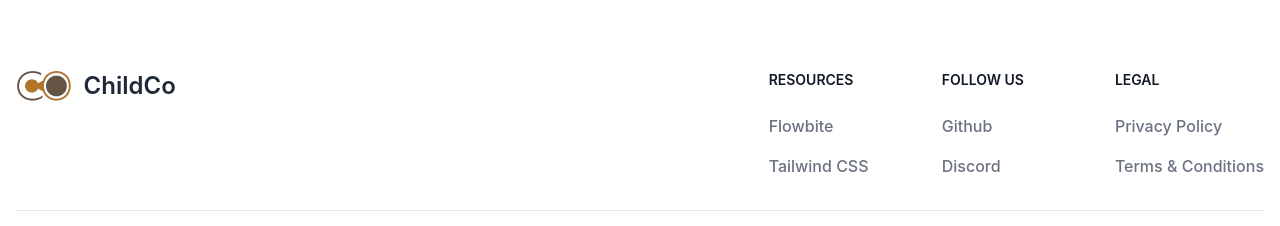
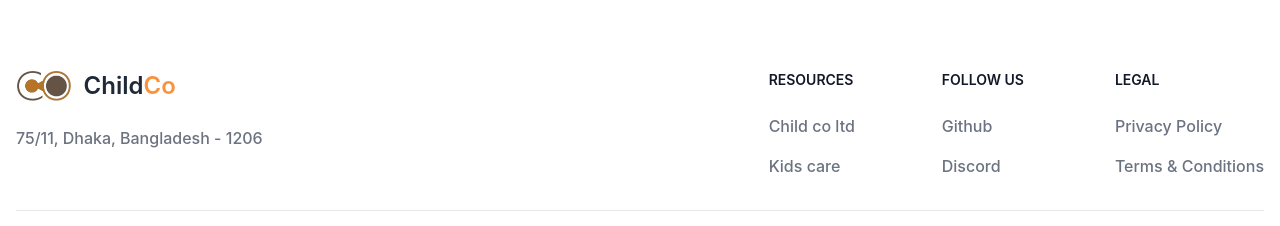
Before and after one commit to Md-Shakhawat-Hosen/child-co-client, a React (Vite) app: page / in a window 1280 px wide. Shown: the part 2722-2948 px from the top of the page. Built offline with nearby package versions, Linux system fonts and the light colour scheme; no server answers.

Commit message:
added some style for eye catchy

```diff
--- a/src/Components/About/About.jsx
+++ b/src/Components/About/About.jsx
@@ -8,7 +8,7 @@ const About = () => {
         <div>
           <div className="flex flex-col lg:flex-row gap-6">
             <div className="flex-1">
-              <p>
+              <p className='text-justify'>
                 For Kids Co is a quality, affordable, before and after school
                 club and holiday playscheme for children. At For Kids Co, your
                 child will benefit from a caring, safe and supported environment
@@ -32,7 +32,7 @@ const About = () => {
             <div className="flex-1">
               <img src={img_2} alt="" />
             </div>
-            <div className='flex-1'>
+            <div className='flex-1 text-justify'>
               <p>
                 Healthy living is promoted and reflected in our menus and
                 activities. You will be provided with a schedule of activities
--- a/src/Components/Footer/Footer.jsx
+++ b/src/Components/Footer/Footer.jsx
@@ -2,21 +2,22 @@ import logo from '../../../public/Images/childCobgremove2.png'
 
 const Footer = () => {
     return (
-      <div className='mt-24 mb-6'>
+      <div className="mt-24 mb-6">
         <footer className="bg-white dark:bg-gray-900">
           <div className="mx-auto w-full max-w-screen-xl p-4 py-6 lg:py-8">
             <div className="md:flex md:justify-between">
               <div className="mb-6 md:mb-0">
-                <a href="https://flowbite.com/" className="flex items-center">
-                  <img
-                    src={logo}
-                    className="h-8 mr-3"
-                    alt="FlowBite Logo"
-                  />
-                  <span className="self-center text-2xl font-semibold whitespace-nowrap dark:text-white">
-                    ChildCo
-                  </span>
-                </a>
+                <div>
+                  <a className="flex items-center">
+                    <img src={logo} className="h-8 mr-3" alt="FlowBite Logo" />
+                    <span className="self-center text-2xl font-semibold whitespace-nowrap dark:text-white">
+                      Child<span className='text-orange-400'>Co</span>
+                    </span>
+                  </a>
+                </div>
+                <p className="mt-6 text-gray-500 dark:text-gray-400 font-medium">
+                  75/11, Dhaka, Bangladesh - 1206
+                </p>
               </div>
               <div className="grid grid-cols-2 gap-8 sm:gap-6 sm:grid-cols-3">
                 <div>
@@ -25,17 +26,10 @@ const Footer = () => {
                   </h2>
                   <ul className="text-gray-500 dark:text-gray-400 font-medium">
                     <li className="mb-4">
-                      <a href="https://flowbite.com/" className="hover:underline">
-                        Flowbite
-                      </a>
+                      <a className="hover:underline">Child co ltd</a>
                     </li>
                     <li>
-                      <a
-                        href="https://tailwindcss.com/"
-                        className="hover:underline"
-                      >
-                        Tailwind CSS
-                      </a>
+                      <a className="hover:underline">Kids care</a>
                     </li>
                   </ul>
                 </div>
@@ -84,11 +78,8 @@ const Footer = () => {
             <hr className="my-6 border-gray-200 sm:mx-auto dark:border-gray-700 lg:my-8" />
             <div className="sm:flex sm:items-center sm:justify-between">
               <span className="text-sm text-gray-500 sm:text-center dark:text-gray-400">
-                © 2023{" "}
-                <a  className="hover:underline">
-                  ChildCo
-                </a>
-                . All Rights Reserved.
+                © 2023 <a className="hover:underline">ChildCo</a>. All Rights
+                Reserved.
               </span>
               <div className="flex mt-4 space-x-5 sm:justify-center sm:mt-0">
                 <a
--- a/src/Components/PopularServices/ServicesCard.jsx
+++ b/src/Components/PopularServices/ServicesCard.jsx
@@ -15,11 +15,11 @@ const ServicesCard = ({service}) => {
           />
           <div className="p-5">
             <div className="flex justify-between">
-              <h5 className="mb-2 text-2xl font-bold tracking-tight text-gray-900 dark:text-white">
+              <h5 className="mb-2 text-2xl font-bold tracking-tight text-orange-400 dark:text-white ">
                 {serviceName}
               </h5>
 
-              <h5 className="mb-2 text-2xl font-bold tracking-tight text-gray-900 dark:text-white">
+              <h5 className="mb-2 text-2xl font-bold tracking-tight text-gray-700 dark:text-white">
                 {servicePrice}$
               </h5>
             </div>
@@ -34,7 +34,7 @@ const ServicesCard = ({service}) => {
                   src={serviceProvider.image}
                   alt=""
                 />
-                <p className="text-2xl font-bold tracking-tight text-gray-900 dark:text-white">
+                <p className="text-2xl font-bold tracking-tight text-gray-700 dark:text-white">
                   {serviceProvider.name}
                 </p>
               </div>
--- a/src/Components/ServiceDetails/OtherService/OtherService.jsx
+++ b/src/Components/ServiceDetails/OtherService/OtherService.jsx
@@ -43,11 +43,11 @@ const OtherService = ({ serviceDetails }) => {
                     />
                     <div className="p-5">
                       <div className="flex justify-between">
-                        <h5 className="mb-2 text-2xl font-bold tracking-tight text-gray-900 dark:text-white">
+                        <h5 className="mb-2 text-2xl font-bold tracking-tight text-orange-400 dark:text-white">
                           {filterService.serviceName}
                         </h5>
 
-                        <h5 className="mb-2 text-2xl font-bold tracking-tight text-gray-900 dark:text-white">
+                        <h5 className="mb-2 text-2xl font-bold tracking-tight text-gray-700 dark:text-white">
                           {filterService.servicePrice}$
                         </h5>
                       </div>
@@ -62,7 +62,7 @@ const OtherService = ({ serviceDetails }) => {
                             src={filterService.serviceProvider.image}
                             alt=""
                           />
-                          <p className="text-2xl font-bold tracking-tight text-gray-900 dark:text-white">
+                          <p className="text-2xl font-bold tracking-tight text-gray-700 dark:text-white">
                             {filterService.serviceProvider.name}
                           </p>
                         </div>
--- a/src/Dashboard/MyPendingWorks/MyPendingWorks.jsx
+++ b/src/Dashboard/MyPendingWorks/MyPendingWorks.jsx
@@ -75,7 +75,7 @@ const MyPendingWorks = () => {
 
   return (
     <div className="my-6">
-      <h1 className="font-bold text-center text-xl bg-cyan-300 p-6">
+      <h1 className="font-bold text-center text-xl bg-orange-400 text-white p-6">
         My Pending Works
       </h1>
       <div>
--- a/src/Dashboard/MySchedules.jsx
+++ b/src/Dashboard/MySchedules.jsx
@@ -22,7 +22,7 @@ const MySchedules = () => {
   //   console.log(myBooking);
   return (
     <div className="px-4">
-      <h1 className="text-center font-bold text-xl my-6 bg-cyan-300 p-6">
+      <h1 className="text-center font-bold text-xl my-6 bg-orange-400 text-white p-6">
         My bookings
       </h1>
       {myBooking?.length === 0 ? (
```
Also changed, not shown: src/Components/AllServices/FilterServices.jsx (+5 -5 lines), src/Components/ServiceDetails/ServiceDetails.jsx (+8 -9 lines), src/Dashboard/MyServicesCard/MyServicesCard.jsx (+5 -5 lines).
